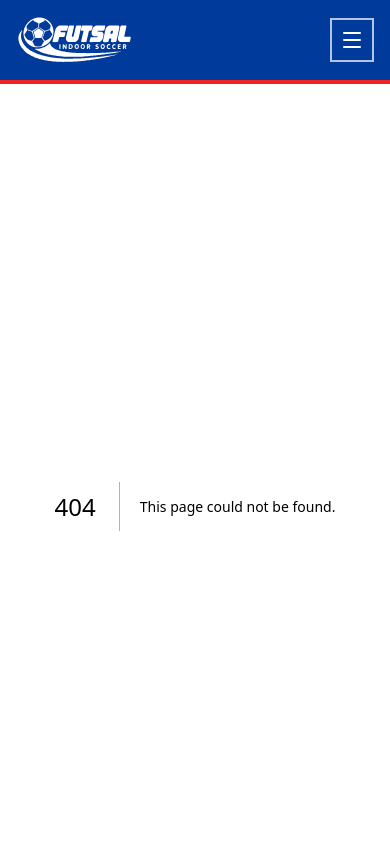
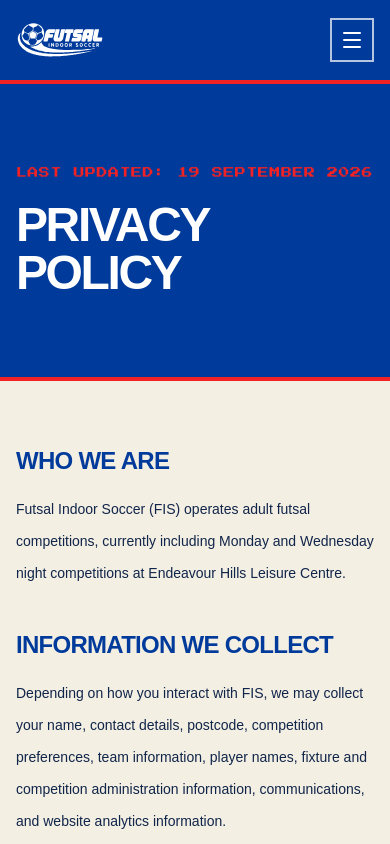
Before and after one commit to olu-git/futsal-site, a Next.js app: page /privacy in a window 390 px wide. Before the commit this address had no page. Shown: the top 844 px of the page. Built offline with nearby package versions, Linux system fonts and the light colour scheme; a web font is replaced by a local one.

Commit message:
feat: add legal pages and refine mobile homepage

```diff
--- /dev/null
+++ b/src/app/about-us/page.tsx
@@ -0,0 +1,31 @@
+import Image from "next/image";
+import SectionHeading from "@/components/SectionHeading";
+
+export const metadata = {
+  title: "About Us",
+  description: "Learn about Futsal Indoor Soccer and its community competitions.",
+};
+
+export default function AboutUsPage() {
+  return (
+    <div className="bg-[var(--fis-cream)] text-[var(--fis-blue)]">
+      <section className="relative isolate overflow-hidden border-b-4 border-[var(--fis-red)] py-24 text-white sm:py-32">
+        <Image src="/hero-bg.png" alt="Futsal players competing indoors" fill sizes="100vw" className="-z-20 object-cover" />
+        <div className="absolute inset-0 -z-10 bg-[linear-gradient(90deg,rgba(0,23,68,0.95),rgba(0,36,105,0.72))]" />
+        <div className="fis-container">
+          <p className="fis-kicker text-white/70">Futsal Indoor Soccer</p>
+          <h1 className="mt-5 max-w-4xl text-5xl font-black uppercase tracking-[-0.05em] sm:text-7xl">About Us</h1>
+        </div>
+      </section>
+
+      <section className="fis-container py-20 sm:py-28">
+        <SectionHeading title="Competitive and social futsal" subtitle="A league built for players, teams and the wider community." />
+        <div className="mx-auto mt-12 max-w-3xl space-y-6 text-sm font-light leading-8 text-[var(--fis-ink)]">
+          <p>Futsal Indoor Soccer is an adult futsal competition designed to give teams a reliable place to compete, stay active and enjoy the game.</p>
+          <p>Our current competitions run on Monday and Wednesday nights at Endeavour Hills Leisure Centre. We aim to keep the league competitive while making it welcoming for new teams, individual players and fill-in players.</p>
+          <p>FIS is starting in Endeavour Hills, with the structure designed to grow into additional locations, nights, divisions and competition formats as demand develops.</p>
+        </div>
+      </section>
+    </div>
+  );
+}
--- a/src/app/page.tsx
+++ b/src/app/page.tsx
@@ -37,7 +37,7 @@ export default function HomePage() {
 
   return (
     <div>
-      <section className="relative isolate min-h-[calc(100svh-5.25rem)] overflow-hidden border-b-4 border-[var(--fis-red)] text-white">
+      <section className="relative isolate min-h-[calc(100svh-5.25rem)] overflow-hidden border-b-4 border-[var(--fis-red)] font-[family-name:var(--font-mono)] text-white">
         <Image
           src="/hero-bg.png"
           alt="Competitive futsal match"
@@ -54,18 +54,21 @@ export default function HomePage() {
             <RegisterMenu />
           </div>
 
-          <div className="max-w-5xl py-14 sm:py-20">
-            <h1 className="max-w-5xl text-[clamp(3.8rem,10vw,8.75rem)] font-black uppercase leading-[0.84] tracking-[-0.07em] text-white">
+          <div className="max-w-5xl py-24 sm:py-20">
+            <h1 className="max-w-5xl text-[clamp(2.75rem,10vw,8.75rem)] font-black uppercase leading-[0.9] tracking-[-0.06em] text-white">
               Futsal Indoor Soccer
             </h1>
-            <div className="mt-10 flex flex-wrap gap-3">
+            <p className="mt-7 max-w-xl text-[0.68rem] leading-6 text-white/80 sm:text-sm">
+              Competitive and social futsal
+            </p>
+            <div className="mt-8 grid max-w-2xl grid-cols-2 gap-3 sm:flex sm:flex-wrap">
               <HeroLink href="/monday-night">Monday Night</HeroLink>
               <HeroLink href="/wednesday-night">Wednesday Night</HeroLink>
               <a
                 href={fillInsUrl}
                 target="_blank"
                 rel="noopener noreferrer"
-                className="inline-flex min-h-13 items-center border-2 border-[var(--fis-red)] bg-[var(--fis-red)] px-5 text-xs font-black uppercase tracking-[0.07em] text-white transition-colors hover:bg-[var(--fis-red-dark)]"
+                className="col-span-2 inline-flex min-h-13 items-center justify-center border-2 border-[var(--fis-red)] bg-[var(--fis-red)] px-5 text-xs font-black uppercase tracking-[0.07em] text-white transition-colors hover:bg-[var(--fis-red-dark)] sm:col-span-1"
               >
                 Fill-ins
               </a>
--- /dev/null
+++ b/src/app/privacy/page.tsx
@@ -0,0 +1,32 @@
+export const metadata = {
+  title: "Privacy Policy",
+  description: "How Futsal Indoor Soccer collects and handles personal information.",
+};
+
+const sections = [
+  ["Who we are", "Futsal Indoor Soccer (FIS) operates adult futsal competitions, currently including Monday and Wednesday night competitions at Endeavour Hills Leisure Centre."],
+  ["Information we collect", "Depending on how you interact with FIS, we may collect your name, contact details, postcode, competition preferences, team information, player names, fixture and competition administration information, communications, and website analytics information."],
+  ["How we use information", "We use information to respond to enquiries, assess registrations, organise teams and fixtures, record results, administer competition requirements, communicate operational updates, maintain records and improve the website. Optional marketing is only sent where separately selected."],
+  ["Forms, storage and access", "Online enquiries may be processed by Web3Forms and delivered to the FIS email account. Information may also be stored in password-protected administration systems and restricted cloud storage. Access is limited to people who need it for their FIS role."],
+  ["Google Analytics", "FIS uses Google Analytics to understand how visitors find and use the website. Analytics may collect information about devices, approximate location, pages visited and interactions. Browser settings and Google’s available controls can be used to restrict analytics cookies."],
+  ["Sharing and overseas processing", "FIS does not sell personal information. Information may be shared with form, email, hosting, analytics, cloud-storage and competition-administration providers where reasonably necessary. Some providers may process information outside Australia."],
+  ["Retention", "Information is kept only while reasonably useful for competition administration, safety, disputes, insurance or legal requirements. Signed forms, relevant payment-administration records, disciplinary records and incident material may be retained for up to seven years. Historical fixtures, results and tables may be retained indefinitely."],
+  ["Access, correction and complaints", "Contact contact@futsalindoorsoccer.com.au to ask what personal information FIS holds, request a correction, withdraw optional marketing consent or raise a privacy concern. FIS may need to verify your identity before acting on a request."],
+];
+
+export default function PrivacyPage() {
+  return <PolicyPage title="Privacy Policy" eyebrow="Last updated: 19 September 2026" sections={sections} />;
+}
+
+function PolicyPage({ title, eyebrow, sections }: { title: string; eyebrow: string; sections: string[][] }) {
+  return (
+    <div className="bg-[var(--fis-cream)] text-[var(--fis-blue)]">
+      <section className="border-b-4 border-[var(--fis-red)] bg-[var(--fis-blue)] py-20 text-white sm:py-28">
+        <div className="fis-container"><p className="fis-kicker text-[var(--fis-red)]">{eyebrow}</p><h1 className="mt-5 text-5xl font-black uppercase tracking-[-0.05em] sm:text-7xl">{title}</h1></div>
+      </section>
+      <main className="fis-container max-w-4xl space-y-10 py-16 sm:py-24">
+        {sections.map(([heading, body]) => <section key={heading}><h2 className="text-2xl font-black uppercase tracking-[-0.03em]">{heading}</h2><p className="mt-4 text-sm font-light leading-8 text-[var(--fis-ink)]">{body}</p></section>)}
+      </main>
+    </div>
+  );
+}
--- /dev/null
+++ b/src/app/terms/page.tsx
@@ -0,0 +1,23 @@
+export const metadata = {
+  title: "Terms & Conditions",
+  description: "Participation and website terms for Futsal Indoor Soccer.",
+};
+
+const sections = [
+  ["Joining and eligibility", "FIS accepts enquiries for teams and individuals; an enquiry is not a confirmed place. Competitions are for participants aged 18 and over. Captains provide an initial roster and pass on participation information to their team. Every participant must follow the FIS Rules, including fill-in players."],
+  ["Fixtures, results and fees", "An entire season may be published upfront, but match times, courts, opponents and results may change. Check the current published fixture and direct FIS notice before travelling. The Rules govern payment, bonds, late teams, no-shows, forfeits, eligibility and finals."],
+  ["Code of conduct", "Treat players, referees, organisers and venue staff with respect. Abusive, threatening, discriminatory or violent behaviour is not permitted. FIS may remove a player from a match or competition after considering the circumstances."],
+  ["Health, emergency response and cover", "Futsal carries physical injury risks. Each participant is responsible for assessing their own fitness and arranging suitable private health or personal accident cover. FIS does not provide player accident or injury insurance. In an emergency, a participant may be responsible for ambulance, treatment and related expenses. Nothing in these terms removes protections that cannot lawfully be excluded."],
+  ["Photography and video", "Players may opt out of appearing in FIS photography or video and still participate. Email contact@futsalindoorsoccer.com.au or identify yourself to FIS staff before fixtures so reasonable steps can be taken to honour the request."],
+  ["Website information and privacy", "Fixtures, scores and league tables are provided for information and may be corrected. Personal information is handled as described in the Privacy Policy. Optional marketing messages require a separate choice and can be stopped at any time."],
+  ["Questions and changes", "Email contact@futsalindoorsoccer.com.au with questions, concerns, privacy requests or a photography and video opt-out. Material changes to these Terms should be dated and communicated through normal FIS channels."],
+];
+
+export default function TermsPage() {
+  return (
+    <div className="bg-[var(--fis-cream)] text-[var(--fis-blue)]">
+      <section className="border-b-4 border-[var(--fis-red)] bg-[var(--fis-blue)] py-20 text-white sm:py-28"><div className="fis-container"><p className="fis-kicker text-[var(--fis-red)]">Futsal Indoor Soccer</p><h1 className="mt-5 text-5xl font-black uppercase tracking-[-0.05em] sm:text-7xl">Terms &amp; Conditions</h1></div></section>
+      <main className="fis-container max-w-4xl space-y-10 py-16 sm:py-24">{sections.map(([heading, body]) => <section key={heading}><h2 className="text-2xl font-black uppercase tracking-[-0.03em]">{heading}</h2><p className="mt-4 text-sm font-light leading-8 text-[var(--fis-ink)]">{body}</p></section>)}</main>
+    </div>
+  );
+}
--- a/src/components/Navbar.tsx
+++ b/src/components/Navbar.tsx
@@ -38,7 +38,7 @@ export default function Navbar() {
             alt="Futsal Indoor Soccer"
             width={244}
             height={100}
-            className="h-12 w-auto brightness-0 invert transition-transform group-hover:scale-[1.02]"
+            className="h-9 w-auto brightness-0 invert transition-transform group-hover:scale-[1.02] sm:h-12"
             priority
           />
         </Link>
```
